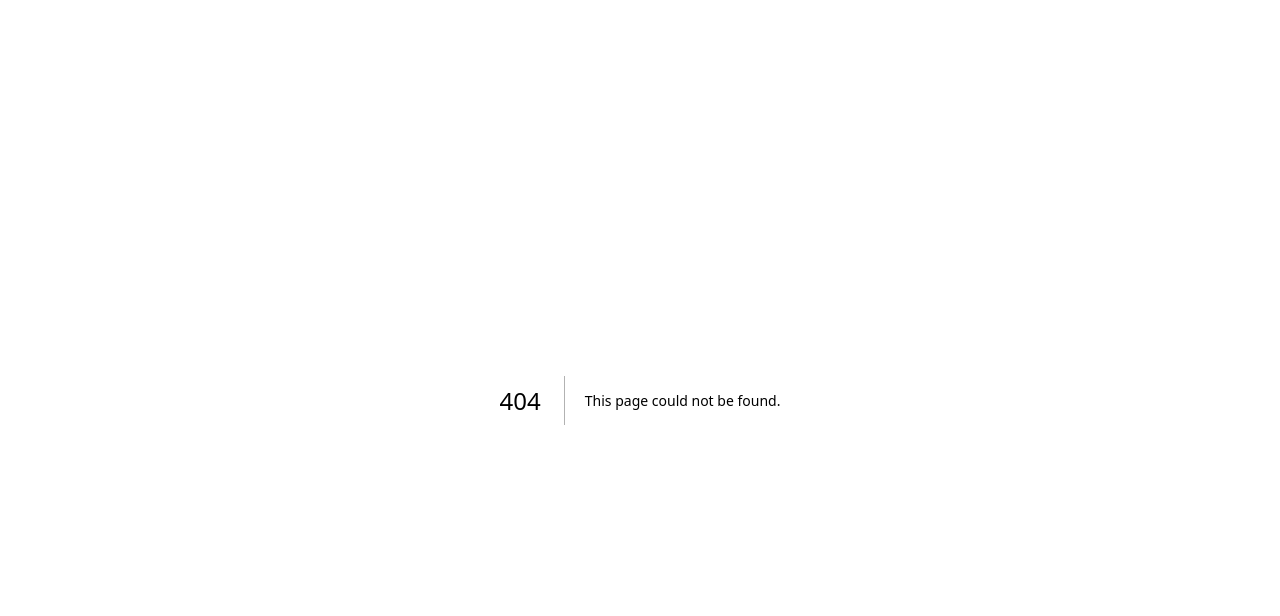
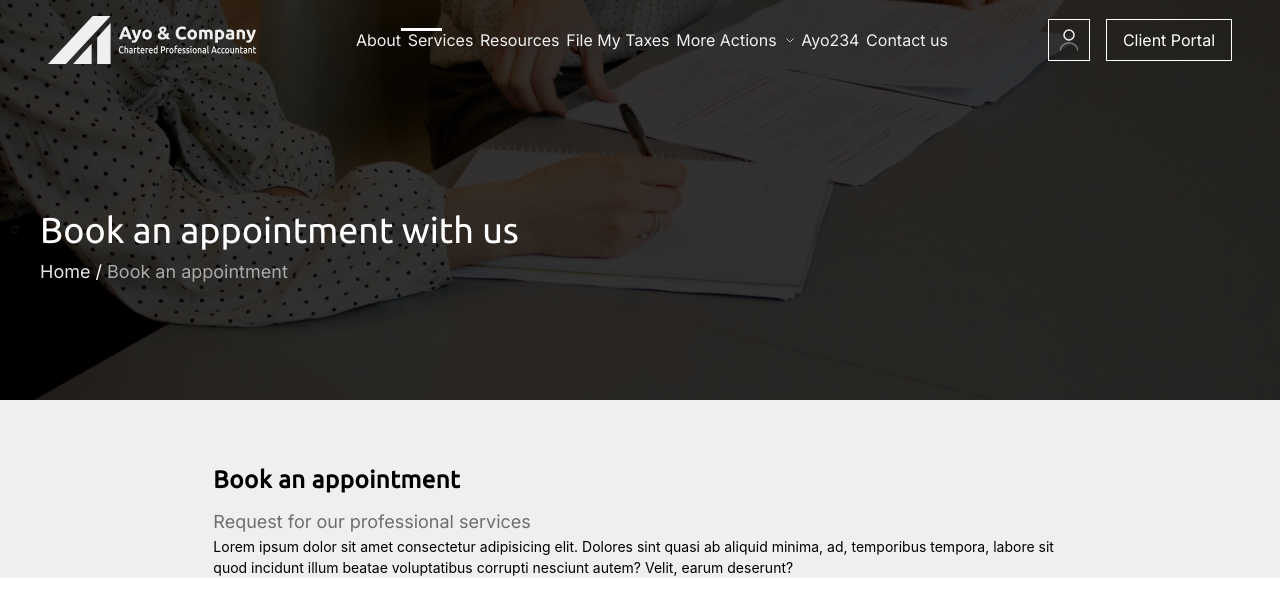
Before and after one commit to AyoCpa/Ayo-cpa-new, a Next.js app: page /book-an-appointment in a window 1280 px wide. Before the commit this address had no page. Shown: the top 616 px of the page. Built offline with nearby package versions, Linux system fonts and the light colour scheme.

Commit message:
book-an-appointement-page

```diff
--- /dev/null
+++ b/components/Nuggets/PageSideSubHeader.tsx
@@ -0,0 +1,25 @@
+import React from 'react'
+import {Row , Col} from "antd"
+import {inter , ubuntu} from "@/utils/fonts"
+
+export const PageSideSubHeader = ({mainText , subText}:{mainText:string , subText:string}) => {
+  return (
+    <Row justify={"center"}>
+      <Col xs={22} lg={16}>
+        <div className='mt-16'>
+          <p
+            className={`${ubuntu.variable} font-ubuntu text-lg lg:text-2xl font-semibold tracking-wide`}
+          >
+            {mainText}
+          </p>
+
+          <p
+            className={`${inter.variable} font-inter text-[#6E6E6E] text-xs lg:text-lg mt-3`}
+          >
+            {subText}
+          </p>
+        </div>
+      </Col>
+    </Row>
+  );
+}
--- a/pages/_app.tsx
+++ b/pages/_app.tsx
@@ -1,5 +1,6 @@
 import '@/styles/globals.css'
 import type { AppProps } from 'next/app'
+import "antd/dist/antd";
 
 export default function App({ Component, pageProps }: AppProps) {
   return <Component {...pageProps} />
--- /dev/null
+++ b/pages/book-an-appointment.tsx
@@ -0,0 +1,44 @@
+import Navbar from "@/components/Nav/Navbar";
+import FixedArrowUp from "@/components/Nuggets/FixedArrowUp";
+import React from "react";
+import styles from "../styles/Home.module.css";
+import { SideBannerContent } from "@/components/Nuggets/SideBannerContent";
+import { PagesSubHeader } from "@/components/Nuggets/PagesSubHeader";
+import { PageSideSubHeader } from "@/components/Nuggets/PageSideSubHeader";
+import {Row , Col} from "antd"
+
+function BookAnAppointment() {
+  return (
+    <>
+      <section>
+        <Navbar />
+      </section>
+      <section>
+        <FixedArrowUp />
+      </section>
+
+      <section className={styles.bookAppointmentCol}>
+        <div className="text-white ml-10 mt-24">
+          <SideBannerContent mainText="Book an appointment with us" currentPage="Book an appointment" />
+        </div>
+      </section>
+
+      <div className="bg-[#efefef]">
+        <section>
+            <PageSideSubHeader mainText="Book an appointment" subText="Request for our professional services" />
+        </section>
+
+        <section>
+          <Row justify="center">
+            <Col xs={22} lg={16} >
+              Lorem ipsum dolor sit amet consectetur adipisicing elit. Dolores sint quasi ab aliquid minima, ad, temporibus tempora, labore sit quod incidunt illum beatae voluptatibus corrupti nesciunt autem? Velit, earum deserunt?
+            </Col>
+          </Row>
+        </section>
+
+      </div>
+    </>
+  );
+}
+
+export default BookAnAppointment;
--- a/styles/Home.module.css
+++ b/styles/Home.module.css
@@ -18,8 +18,6 @@
   align-items: center;
   flex-direction: column;
 }
-
-
 
 
 .serviceCol {
@@ -83,9 +81,12 @@
   padding-bottom: 120px;
 }
 
+
+
+
 @media (min-width:1024px) {
 
-  .advisoryCol{
+  .advisoryCol {
     margin-top: 80px;
   }
 
@@ -110,7 +111,7 @@
   }
 }
 
-.aboutBanner , .resourceBanner , .paymentBanner {
+.aboutBanner , .resourceBanner , .paymentBanner ,.bookAppointmentCol {
   background-image: linear-gradient(to right, rgba(0, 0, 0, 0.8), rgba(0, 0, 0, 0.8)), url("../public/ASSETS/IMAGES/About_Image.png");
   height: 50vh;
   background-repeat: no-repeat;
@@ -118,6 +119,12 @@
   background-size: cover;
   display: flex;
   align-items: center;
+}
+
+.bookAppointmentCol{
+  background-image: linear-gradient(to right, rgba(0, 0, 0, 0.8), rgba(0, 0, 0, 0.8)),
+  url("../public/ASSETS/IMAGES/book-an-appointment-image.jpg");
+  ;
 }
 
 .paymentBanner{
```
Also changed, not shown: public/ASSETS/IMAGES/book-an-appointment-image.jpg (added).
